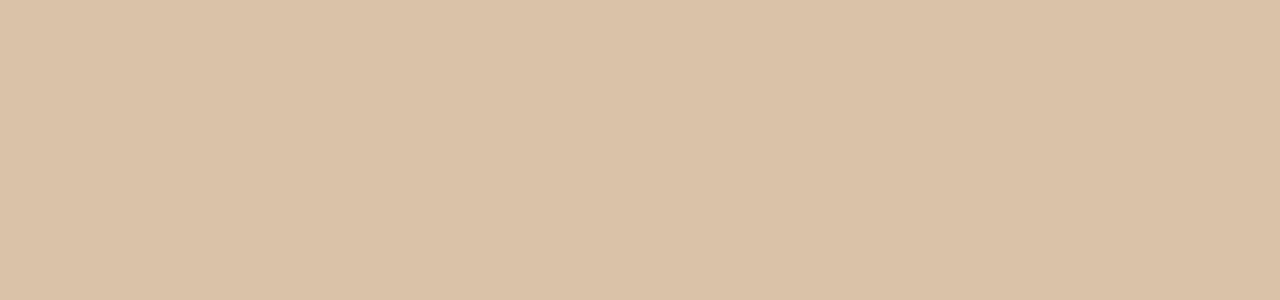
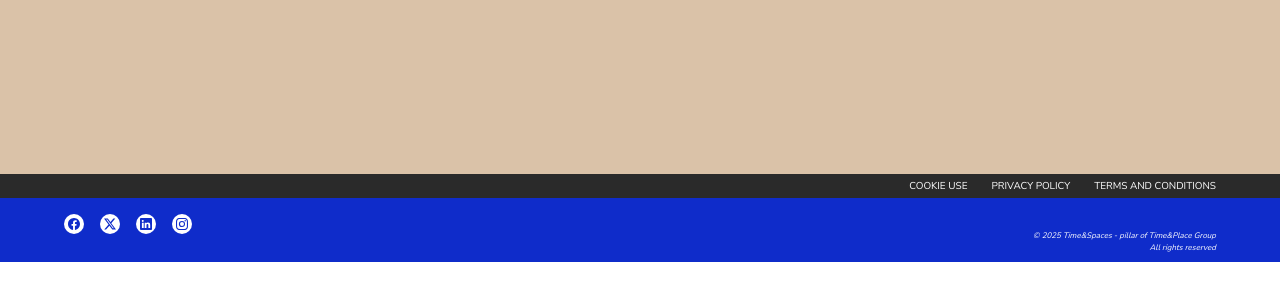
Before and after one commit to stefanolami/spaces, a Next.js app: page / in a window 1280 px wide. Shown: the part 1826-2126 px from the top of the page. After the commit the page ends 2088 px from the top, so only its background shows below. Built offline with nearby package versions, Linux system fonts and the light colour scheme.

Commit message:
feat: add footer (mobile)

```diff
--- a/package.json
+++ b/package.json
@@ -12,7 +12,8 @@
     "framer-motion": "^12.4.7",
     "next": "15.1.7",
     "react": "^19.0.0",
-    "react-dom": "^19.0.0"
+    "react-dom": "^19.0.0",
+    "react-icons": "^5.5.0"
   },
   "devDependencies": {
     "@eslint/eslintrc": "^3",
--- a/src/app/access/page.tsx
+++ b/src/app/access/page.tsx
@@ -1,5 +1,5 @@
 const AccessPage = () => {
-	return <div>AccessPage</div>
+	return <div className="bg-beje-spaces min-h-screen "></div>
 }
 
 export default AccessPage
--- a/src/app/globals.css
+++ b/src/app/globals.css
@@ -1,24 +1,6 @@
 @tailwind base;
 @tailwind components;
 @tailwind utilities;
-
-:root {
-	--background: #ffffff;
-	--foreground: #171717;
-}
-
-@media (prefers-color-scheme: dark) {
-	:root {
-		--background: #0a0a0a;
-		--foreground: #ededed;
-	}
-}
-
-body {
-	color: var(--foreground);
-	background: var(--background);
-	font-family: Arial, Helvetica, sans-serif;
-}
 
 @layer components {
 	.active-link {
--- a/src/app/layout.tsx
+++ b/src/app/layout.tsx
@@ -3,6 +3,7 @@ import { nunito, robo } from '@/app/fonts'
 import './globals.css'
 import { RenderMounted } from '@/components/render-mounted'
 import Header from '@/components/header/header'
+import Footer from '@/components/footer'
 
 export const metadata: Metadata = {
 	title: 'Time&Spaces',
@@ -20,6 +21,7 @@ export default function RootLayout({
 				<RenderMounted>
 					<Header />
 					<main>{children}</main>
+					<Footer />
 				</RenderMounted>
 			</body>
 		</html>
--- a/src/app/page.tsx
+++ b/src/app/page.tsx
@@ -1,3 +1,3 @@
 export default function Home() {
-	return <div className="bg-beje-spaces min-h-screen h-[10000px]"></div>
+	return <div className="bg-beje-spaces min-h-screen h-[2000px]"></div>
 }
--- /dev/null
+++ b/src/components/footer.tsx
@@ -0,0 +1,99 @@
+import Link from 'next/link'
+import path from 'path'
+import { BsTwitterX, BsFacebook, BsLinkedin, BsInstagram } from 'react-icons/bs'
+
+const Footer = () => {
+	return (
+		<footer className="w-full">
+			<div className="w-full h-6 bg-black-spaces">
+				<div className="w-[90%] mx-auto h-full flex flex-row items-center justify-end gap-6">
+					{POLICIES_LINKS.map((link, index) => (
+						<Link
+							className="font-nunito text-[10px] text-white"
+							key={index}
+							href={link.path}
+						>
+							{link.name}
+						</Link>
+					))}
+				</div>
+			</div>
+			<div className="w-full h-16 bg-blue-spaces">
+				<div className="w-[90%] mx-auto flex flex-row items-center justify-between h-full gap-2">
+					<div className="h-full flex flex-col items-center justify-start">
+						<div className="flex flex-row justify-center gap-4 mt-4">
+							{SOCIAL_LINKS.map((link, index) => (
+								<Link
+									className="w-5 h-5 rounded-full flex items-center justify-center bg-white"
+									key={index}
+									href={link.path}
+								>
+									<link.icon className="text-xs text-blue-spaces" />
+								</Link>
+							))}
+						</div>
+					</div>
+					<div className="h-full flex flex-col items-end justify-end mb-4 text-right font-nunito text-[8px] italic text-white">
+						<p>© 2025 Time&Spaces - pillar of Time&Place Group</p>
+						<p>All rights reserved</p>
+					</div>
+				</div>
+			</div>
+		</footer>
+	)
+}
+
+export default Footer
+
+const POLICIES_LINKS = [
+	{
+		name: 'COOKIE USE',
+		path: '/cookie-use',
+	},
+	{
+		name: 'PRIVACY POLICY',
+		path: '/privacy-policy',
+	},
+	{
+		name: 'TERMS AND CONDITIONS',
+		path: '/terms-and-conditions',
+	},
+]
+
+const SOCIAL_LINKS = [
+	{
+		icon: BsFacebook,
+		path: 'https://facebook.com/',
+	},
+	{
+		icon: BsTwitterX,
+		path: 'https://twitter.com/',
+	},
+	{
+		icon: BsLinkedin,
+		path: 'https://linkedin.com/',
+	},
+	{
+		icon: BsInstagram,
+		path: 'https://instagram.com/',
+	},
+]
+
+const LINKS = [
+	{
+		name: 'CONCEPTS',
+		path: '/concepts',
+	},
+	{
+		name: 'FACILITIES',
+		path: '/facilities',
+	},
+	{
+		name: 'SERVICES',
+		path: '/services',
+	},
+	{
+		name: 'ACCESS',
+		path: '/access',
+	},
+]
--- a/src/components/header/header.tsx
+++ b/src/components/header/header.tsx
@@ -58,7 +58,7 @@ export default function Header() {
 					<NavDesktop />
 					<NavMobile />
 				</div>
-				<div className="w-full h-5 md:h-7 xl:h-10 bg-black">
+				<div className="w-full h-5 md:h-7 xl:h-10 bg-black-spaces">
 					<div className="mx-auto w-[90%] max-w-[1200px] h-full flex flex-row items-center justify-end gap-10">
 						<span className="font-nunito text-xs md:text-base xl:text-lg">{`+32 (0) 485 382 221`}</span>
 						<Link
```
Also changed, not shown: 1 other file (tests, documents, lock files or other folders).
